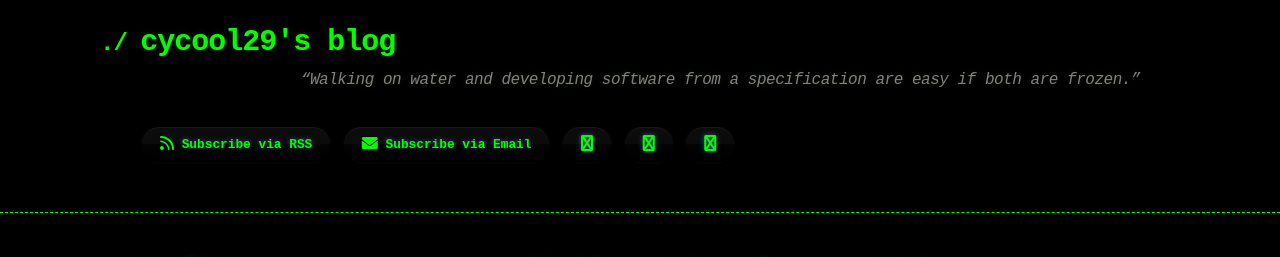
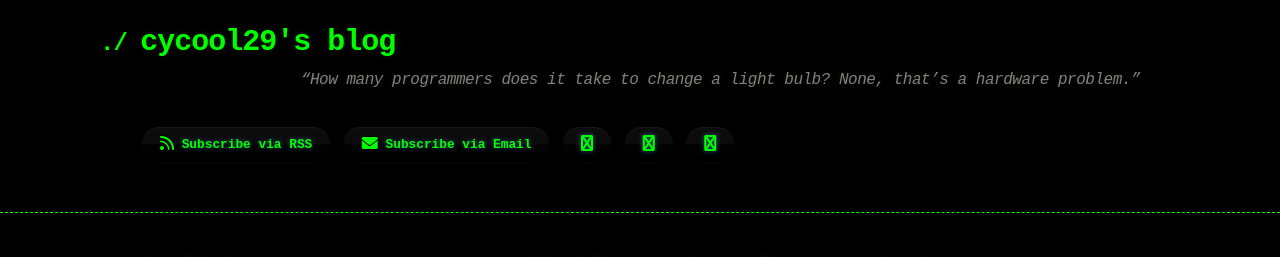
Before and after one commit to cycool29/cycool29.github.io, a Jekyll site: the page built from index.md, in a window 1280 px wide and 900 px high. Shown: the top 257 px of the window. Built offline with Jekyll 4.4.1, drawn with Linux system fonts in a browser that asks for light colours; a style sheet for code colours, icons or effects is not loaded.

Commit message:
Update quotes

```diff
--- a/_config.yml
+++ b/_config.yml
@@ -1,5 +1,5 @@
 title: cycool29's blog
-description: "“Walking on water and developing software from a specification are easy if both are frozen.” "
+description: "“How many programmers does it take to change a light bulb? None, that’s a hardware problem.” "
 bio: A high school student. Intermediate in Python, Git, Bash. Learning JavaScript. He/Him. "
 author: cycool29
 url: https://cycool29.github.io
```
